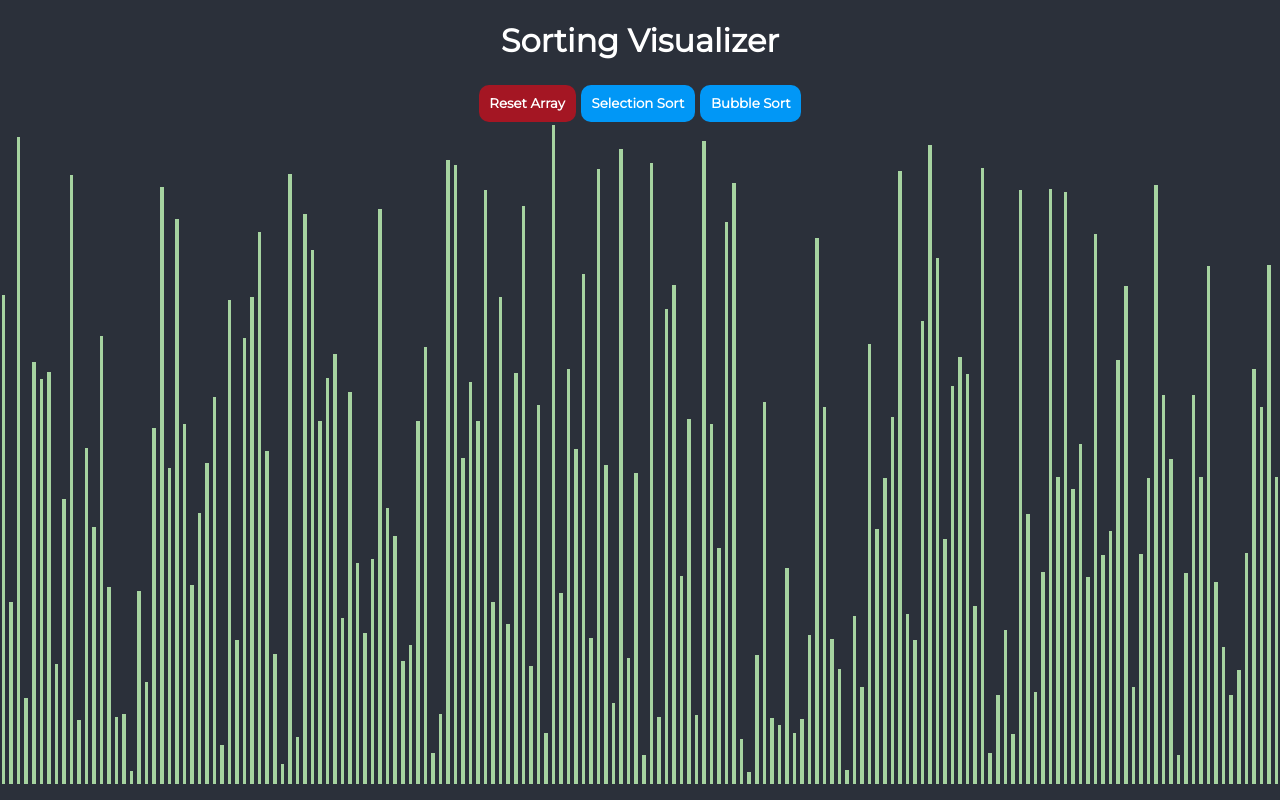
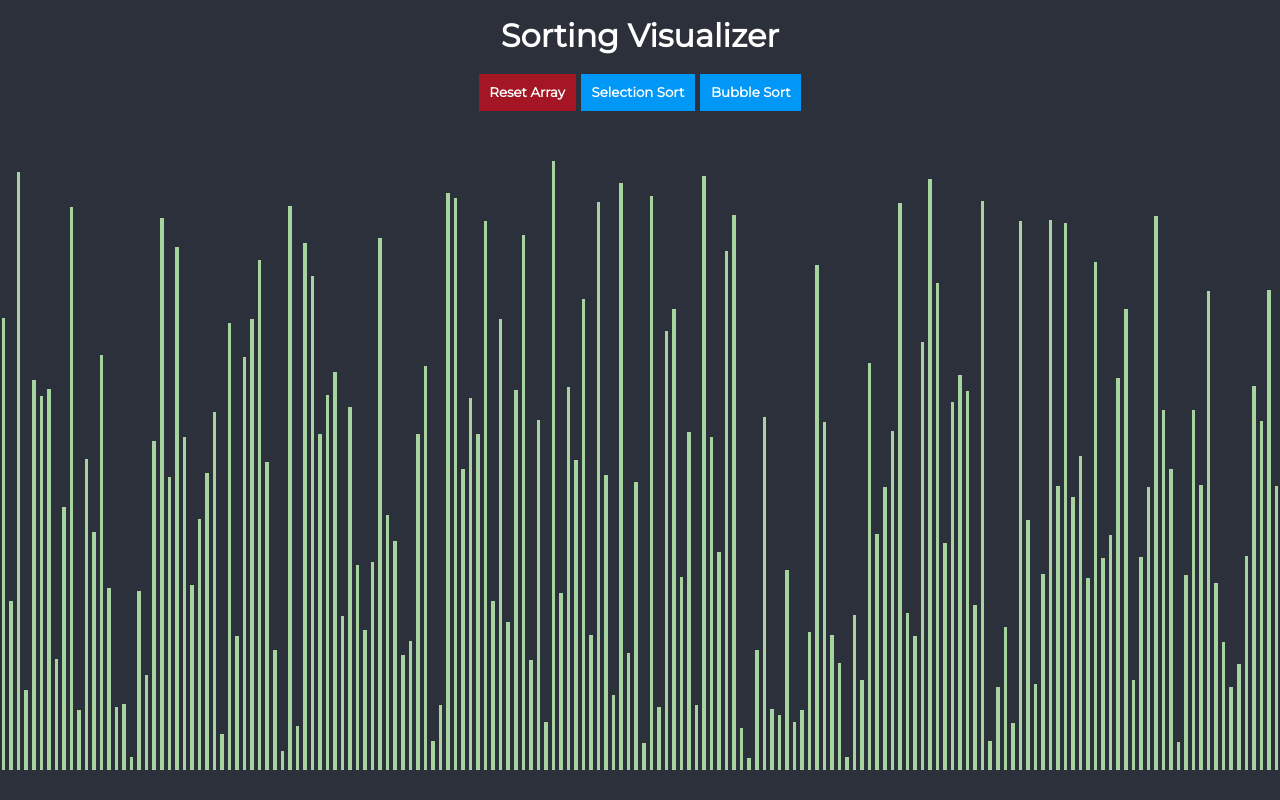
Before and after one commit to abhinandhajay/sorting-visualizer, a React (Create React App) app: page / in a window 1280 px wide. Built offline with nearby package versions, Linux system fonts and the light colour scheme.

Commit message:
Adjust bar heights

```diff
--- a/public/index.html
+++ b/public/index.html
@@ -27,7 +27,7 @@
       work correctly both with client-side routing and a non-root public URL.
       Learn how to configure a non-root public URL by running `npm run build`.
     -->
-    <title>React App</title>
+    <title>Sorting Visualizer</title>
   </head>
   <body>
     <noscript>You need to enable JavaScript to run this app.</noscript>
--- a/src/components/Bar.css
+++ b/src/components/Bar.css
@@ -1,5 +1,4 @@
 .main-bar {
-
 	margin: 0 2px;
 	background-color: var(--app-green);
 	width: 4px;
--- a/src/components/Button.css
+++ b/src/components/Button.css
@@ -4,7 +4,6 @@ button {
 	border: none;
 	padding: 0.8em;
 	margin: 0.2em;
-	border-radius: 10px;
 	color: white;
 }
 
--- a/src/components/Visualizer.css
+++ b/src/components/Visualizer.css
@@ -1,9 +1,15 @@
 .bar-container {
+	margin-top: 12vh;
 	display: flex;
 	align-items: flex-end;
 	justify-content: center;
+	max-height: 70vh;
+	min-height: 70vh;
+	bottom: 0;
 }
 
 h1 {
-	color: white
+	color: white;
+	margin: 0;
+	padding: 1rem;
 }
--- a/src/components/Visualizer.jsx
+++ b/src/components/Visualizer.jsx
@@ -17,7 +17,7 @@ const Visualizer = () => {
 		const temp = []
 		const allBars = document.querySelectorAll(`.main-bar`)
 		for (let i = 0; i < arraySize; i++) {
-			temp.push(Math.round(Math.random() * 650) + 10)
+			temp.push(Math.round(Math.random() * 600) + 10)
 			if (allBars[i]) {
 				allBars[i].style.backgroundColor = `var(--app-green)`
 			}
```
